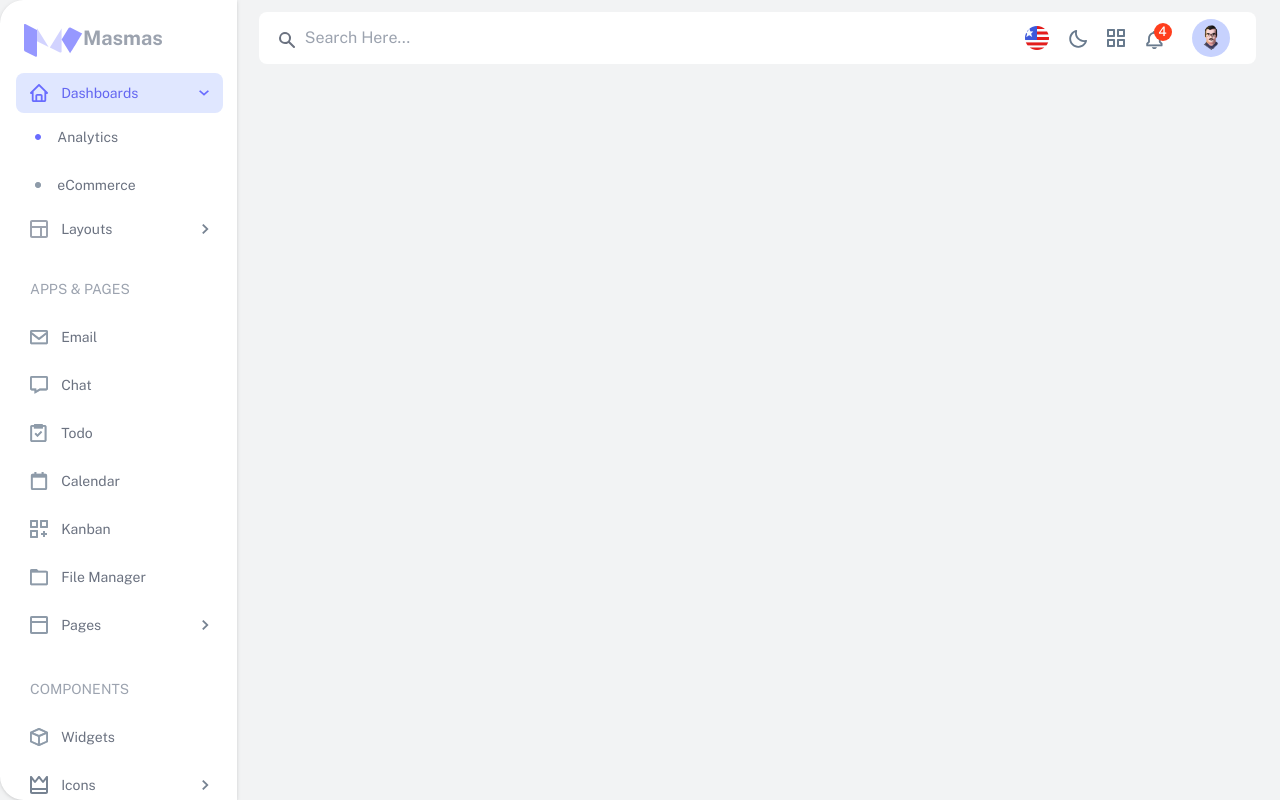
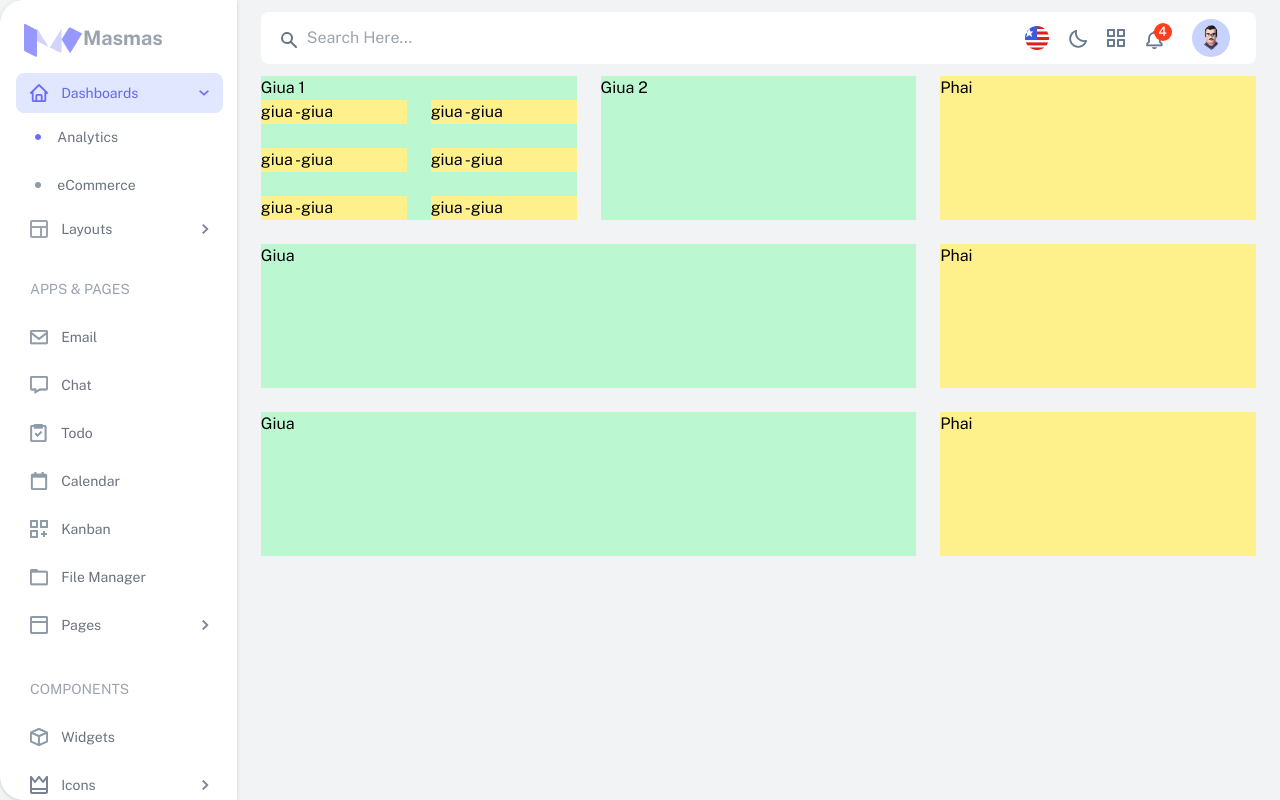
Before and after one commit to duyvo689/masmas-dashbord, a Next.js app: page / in a window 1280 px wide. Built offline with nearby package versions, Linux system fonts and the light colour scheme.

Commit message:
split content layout

```diff
--- a/pages/index.js
+++ b/pages/index.js
@@ -14,13 +14,82 @@ export default function Home() {
         <link rel="icon" href="/favicon.ico" />
       </Head>
 
-      <div className="grid grid-cols-5 gap-x-3.5">
+      <div className="grid grid-cols-5 gap-6">
         <div className="...">
           <Menu />
         </div>
         <div className="col-span-4 mr-6">
           <Search />
+
+          <div className="grid grid-rows-3 gap-6">
+            <div className="grid grid-cols-3 gap-6">
+              <div className="col-span-1 bg-green-200">
+                Giua 1
+                <div className="grid grid-rows-3 gap-6">
+                  <div className="grid grid-cols-2 gap-6">
+                    <div className="col-span-1 bg-yellow-200">
+                      giua -giua
+                    </div>
+                    <div className="col-span-1 bg-yellow-200">
+                      giua -giua
+                    </div>
+                  </div>
+
+
+                  <div className="grid grid-cols-2 gap-6">
+                    <div className="col-span-1 bg-yellow-200">
+                      giua -giua
+                    </div>
+                    <div className="col-span-1 bg-yellow-200">
+                      giua -giua
+                    </div>
+                  </div>
+
+                  <div className="grid grid-cols-2 gap-6">
+                    <div className="col-span-1 bg-yellow-200">
+                      giua -giua
+                    </div>
+                    <div className="col-span-1 bg-yellow-200">
+                      giua -giua
+                    </div>
+                  </div>
+                </div>
+              </div>
+              <div className="col-span-1 bg-green-200">
+                Giua 2
+              </div>
+              <div className="col-span-1 bg-yellow-200 w-full">
+                Phai
+              </div>
+            </div>
+
+            {/* cot2 */}
+
+            <div className="grid grid-cols-3 gap-6">
+              <div className="col-span-2 bg-green-200">
+                Giua
+              </div>
+              <div className="col-span-1 bg-yellow-200 w-full">
+                Phai
+              </div>
+            </div>
+
+            {/* cot2 */}
+
+            <div className="grid grid-cols-3 gap-6">
+              <div className="col-span-2 bg-green-200">
+                Giua
+              </div>
+              <div className="col-span-1 bg-yellow-200 w-full">
+                Phai
+              </div>
+            </div>
+
+          </div>
+
         </div>
+
+
       </div>
     </div>
   )
```
